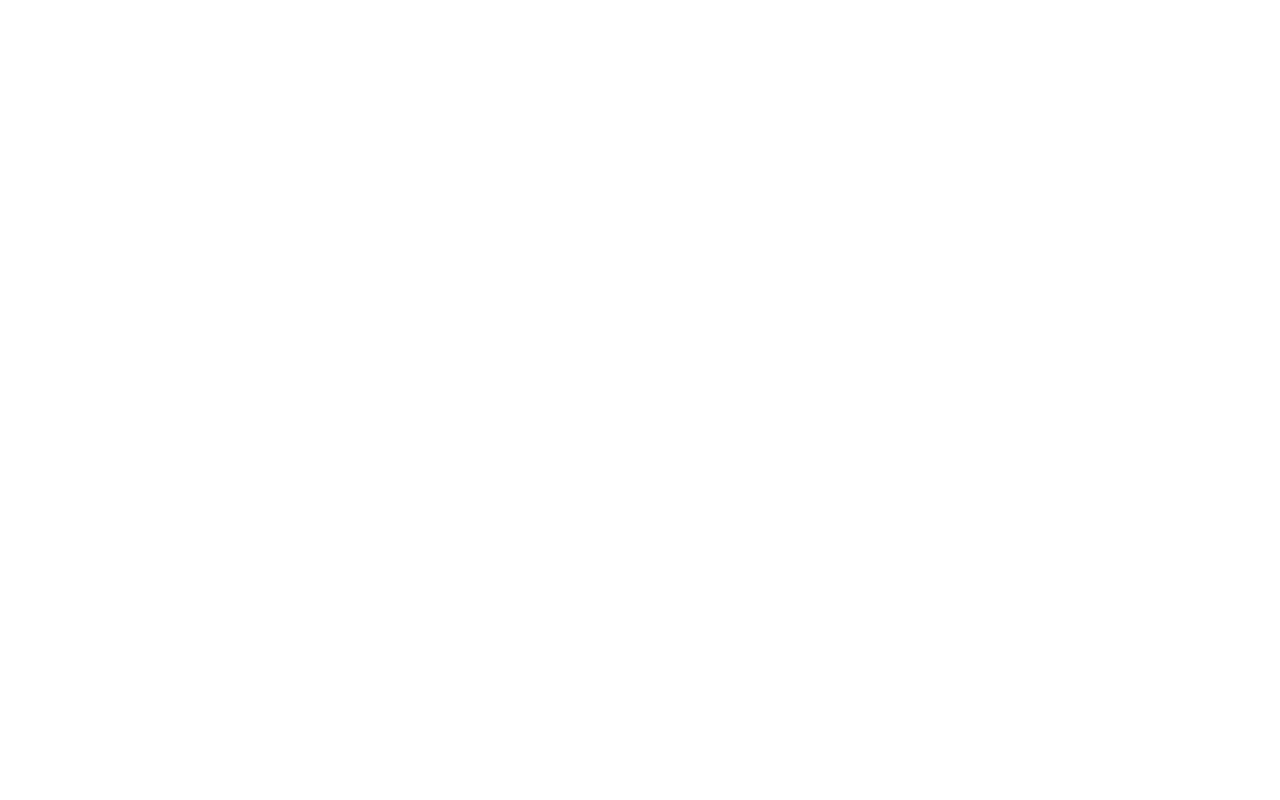
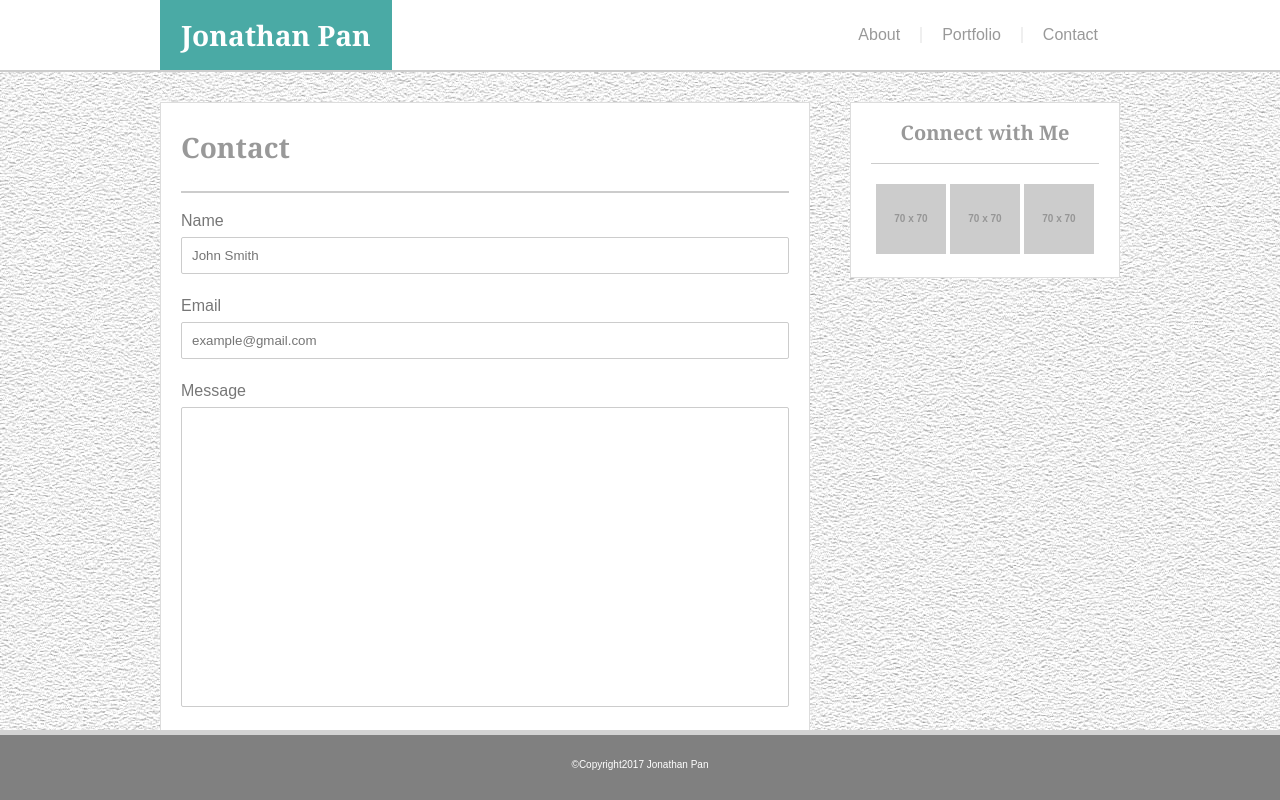
Before and after one commit to jonmpan/jonmpan.github.io, a plain HTML site: page contact.html in a window 1280 px wide. Drawn offline with Linux system fonts and the light colour scheme; placeholder pictures from the web are drawn by us.

Commit message:
added homework v1

```diff
--- /dev/null
+++ b/assets/css/style.css
@@ -0,0 +1,252 @@
+/*body {
+	background: url(assets/images/bg.jpg) no-repeat;
+	background-size: cover;
+}
+
+*/
+
+a:hover {
+    color: white;
+}
+
+body {
+	color: #777777;
+	font-family: 'Arial', 'Helvetica Neue', Helvetica, sans-serif;
+	background-image: url("../images/bg.jpg");
+}
+
+h2 {
+	font-family: 'Georgia', Times, Times New Roman, serif;
+	font-size: 25px;
+	font-weight: bold;
+	color: #4AAAA5;
+}
+
+h3 {
+	font-family: 'Georgia', Times, Times New Roman, serif;
+	font-size: 15px;
+	font-weight: bold;
+	color: #4AAAA5;
+}
+
+/*topbar*/
+/*topbar*/
+/*topbar*/
+
+.topbar {
+/*	width: 100%;*/
+	height: 70px;
+	padding: 0px;
+	margin: 0px 0px;
+/*	overflow: auto;*/
+/*	position: fixed;*/
+	top: 0px;
+/*	left: 0px;*/
+	background: #ffffff;
+    border-bottom: 2px solid #cccccc;
+}
+
+.topbarcontainer {
+	width: 960px;
+	margin: 0px auto;
+}
+
+.jonpan {
+	padding: 21px;
+	color: white;
+	background: #4AAAA5;
+	text-align: center;
+	float: left;
+}
+
+#jonpantext {
+	font-size: 28px;
+	color: white;
+}
+
+.topbarabout {
+	padding: 27px 22px;
+	float: right;
+	text-align: center;
+}
+
+#about {
+	float: left;
+	margin-right: 20px;
+	color: #999999;
+}
+
+#portfolio {
+	float: left;
+	border-left: solid 2px #EFEFEF;
+	border-right: solid 2px #EFEFEF;
+	padding: 0px 20px;
+}
+
+#portfoliotext {
+	color: #999999;
+}
+
+#contact {
+	float: left;
+	margin-left: 20px;
+	color: #999999;
+}
+
+#about:hover, #portfoliotext:hover, #contact:hover {
+	opacity: .5;
+}
+
+/*topbar*/
+/*topbar*/
+/*topbar*/
+
+/*about me*/
+/*about me*/
+/*about me*/
+
+.mainbody {
+	width: 960px;
+	margin: 30px auto;
+}
+
+.aboutmecontainer {
+	margin: 0px 40px 0px 0px;
+	width: 608px;
+	padding: 20px;
+	float: left;
+	background: white;
+	border: solid #dddddd 1px;
+/*	border: solid 2px black;*/
+}
+
+#aboutmebodytext {
+	font-family: 'Georgia', Times, Times New Roman, serif;
+	font-size: 28px;
+	font-weight: 900;
+	color: #999999;
+	padding: 10px 0px 30px;
+	border-bottom: solid 2px #cccccc;
+	margin-bottom: 20px;
+}
+
+#profilepic {
+	margin: 0px 20px 20px 0px;
+	float: left;
+}
+
+#aboutmeparagraphs {
+	line-height: 25px;
+}
+
+/*about me*/
+/*about me*/
+/*about me*/
+
+/*contact me*/
+/*contact me*/
+/*contact me*/
+
+
+.connectcontainer {
+	width: 228px;
+	padding: 20px;
+/*	border-style: solid;
+	border-width: 2px;*/
+	float: left;
+	background: white;
+	text-align: center;
+	border: solid #dddddd 1px;
+}
+
+#connectborder {
+	padding-bottom: 20px;
+	font-family: 'Georgia', Times, Times New Roman, serif;
+	font-size: 20px;
+	font-weight: 900;
+	color: #999999;
+	border-bottom: solid 1px #cccccc;
+}
+
+#socialmedia {
+	margin: 20px auto 0px;
+}
+
+a:hover {
+	opacity: .5;
+}
+
+/*contact me*/
+/*contact me*/
+/*contact me*/
+
+/*footer*/
+/*footer*/
+/*footer*/
+
+footer {
+	padding: 25px 0px 0px 0px;
+	position: absolute;
+	bottom: 0px;
+	left: 0px;
+	margin-top: 20px;
+	float: left;
+	width: 100%;
+	color: white;
+	height: 40px;
+	background-color: grey;
+	border-top: solid 5px lightgrey;
+	text-align: center;
+	font-size: 10px;
+}
+
+/*footer*/
+/*footer*/
+/*footer*/
+
+/*form*/
+/*form*/
+/*form*/
+
+input[type=text], select {
+    width: 100%;
+    padding: 10px;
+    margin: 8px 0;
+/*    display: inline-block;*/
+    border: 1px solid #ccc;
+    border-radius: 2px;
+    box-sizing: border-box;
+}
+
+#messagebox {
+	height: 300px;
+}
+
+input[type=submit] {
+	padding: 10px 25px;
+	color: white;
+	background: #4AAAA5;
+	text-align: center;
+	border: none;
+}
+
+input[type=submit]:hover {
+	opacity: .5;
+}
+
+/*form*/
+/*form*/
+/*form*/
+
+/*porfolio*/
+
+.portfolio {
+	display:grid;
+	grid-template-columns: 50% 50%;
+	grid-column-gap: 10px;
+	grid-row-gap: 20px;
+}
+
+.picmargin {
+
+}
--- a/contact.html
+++ b/contact.html
@@ -0,0 +1,72 @@
+<!DOCTYPE html>
+<!DOCTYPE html>
+<html lang="en-us">
+<head>
+	<meta charset="utf-8">
+	<link rel="stylesheet" type="text/css" href="assets/css/reset.css">
+	<link rel="stylesheet" type="text/css" href="assets/css/style.css">
+	<title>JonPan's Lair</title>
+</head>
+
+<header class="topbar">
+	<div class="topbarcontainer">
+		<div class="jonpan">
+			<h2><a id="jonpantext" href="index.html">Jonathan Pan</a></h2>
+		</div>
+
+		<div class="topbarabout">
+			<a id="about" href="about.html">About</a>
+			<div id="portfolio">
+				<a id="portfoliotext" href="portfolio.html">Portfolio</a>
+			</div>
+			<a id="contact" href="contact.html">Contact</a>
+		</div>
+	</div>
+</header>
+
+<body>
+<div class="mainbody" background="assets/images/bg.jpg">
+<!-- <body> -->
+	<div class="aboutmecontainer">
+		<p id="aboutmebodytext">Contact</p>
+
+		<form action="#">
+  		Name
+  			<br>
+  			<input type="text" name="name" placeholder="John Smith">
+ 			<br>
+ 			<br>
+  		Email
+  			<br>
+  			<input type="text" name="email" placeholder="example@gmail.com">
+  			<br>
+  			<br>
+		Message
+			<br>
+			<input id="messagebox" type="text" name="message">
+			<br>
+			<br>
+  			<input type="submit" value="Submit">
+		</form>
+	</div>
+	<section class="connectcontainer">
+			<p id="connectborder">Connect with Me</p>
+		<div id="socialmedia">
+			<a href="#">
+				<img src="http://via.placeholder.com/70x70">
+			</a>
+			<a href="#">
+				<img src="http://via.placeholder.com/70x70">
+			</a>
+			<a href="#">
+				<img src="http://via.placeholder.com/70x70">
+			</a>
+		</div>
+	</section>
+
+</div>
+
+	<footer>©Copyright2017 Jonathan Pan</footer>
+
+</body>
+</html>
```
Also changed, not shown: about.html (added, +2 -0 lines), index.html (+36 -14 lines), portfolio.html (+63 -0 lines).
